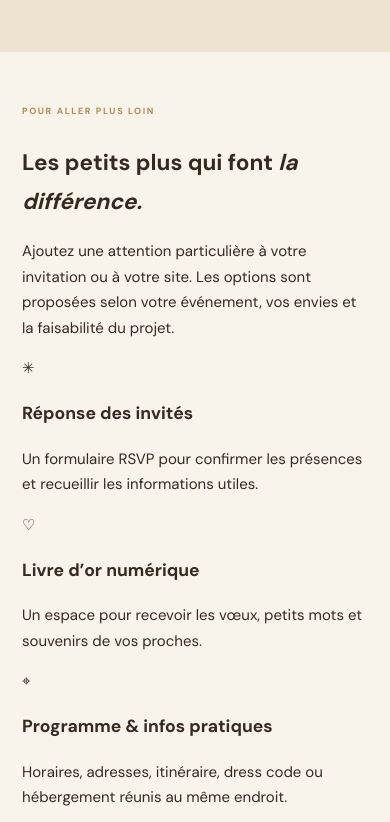
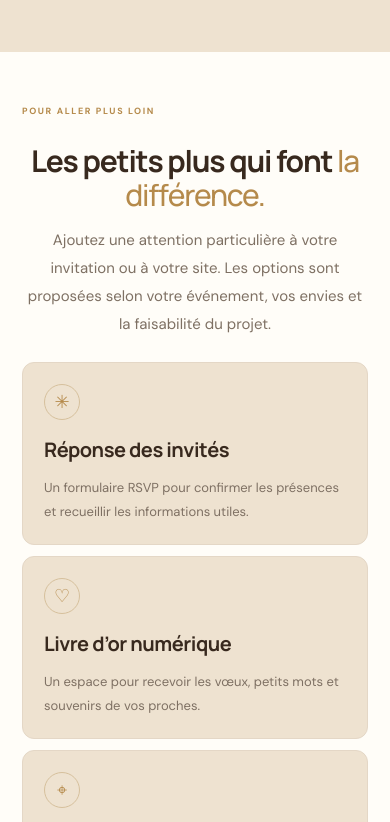
Before and after one commit to chirelhalioua/C-by-C, a Nuxt app: page /formules in a window 390 px wide. Shown: the part 2942-3764 px from the top of the page. Built offline with nearby package versions, Linux system fonts and the light colour scheme; a web font is replaced by a local one.

Commit message:
Style complementary options section

```diff
--- a/assets/css/main.css
+++ b/assets/css/main.css
@@ -614,3 +614,23 @@
     font-size:12px;
   }
 }
+
+
+/* Bloc options complémentaires — page Nos formules */
+.options-section { background:var(--paper,#fffdf8); text-align:center; }
+.options-heading { max-width:720px; margin:0 auto 34px; }
+.options-heading h2 { margin:16px 0; font-family:var(--display); font-size:clamp(30px,4vw,48px); line-height:1.12; letter-spacing:-.04em; }
+.options-heading h2 em { color:var(--gold,#b18c51); font-style:normal; font-weight:500; }
+.options-heading p { color:var(--muted,#7c7065); line-height:1.85; }
+.options-grid { display:grid; grid-template-columns:repeat(3,minmax(0,1fr)); gap:14px; text-align:left; }
+.option-card { padding:26px 23px; border:1px solid #e4d7c6; border-radius:12px; background:var(--cream,#f5ecde); }
+.option-symbol { display:flex; align-items:center; justify-content:center; width:36px; height:36px; margin-bottom:20px; border:1px solid #d6c09c; border-radius:50%; color:var(--gold,#a7834c); font-size:18px; }
+.option-card h3 { margin:0 0 9px; font-family:var(--display); font-size:20px; letter-spacing:-.025em; }
+.option-card p { margin:0; color:var(--muted,#7c7065); font-size:13px; line-height:1.8; }
+.options-footnote { margin:24px auto 20px; color:var(--muted,#7c7065); font-size:12px; line-height:1.7; }
+@media(max-width:760px) {
+  .options-grid { grid-template-columns:1fr; gap:11px; }
+  .option-card { padding:21px; }
+  .option-symbol { margin-bottom:13px; }
+  .options-heading { margin-bottom:24px; }
+}
```
